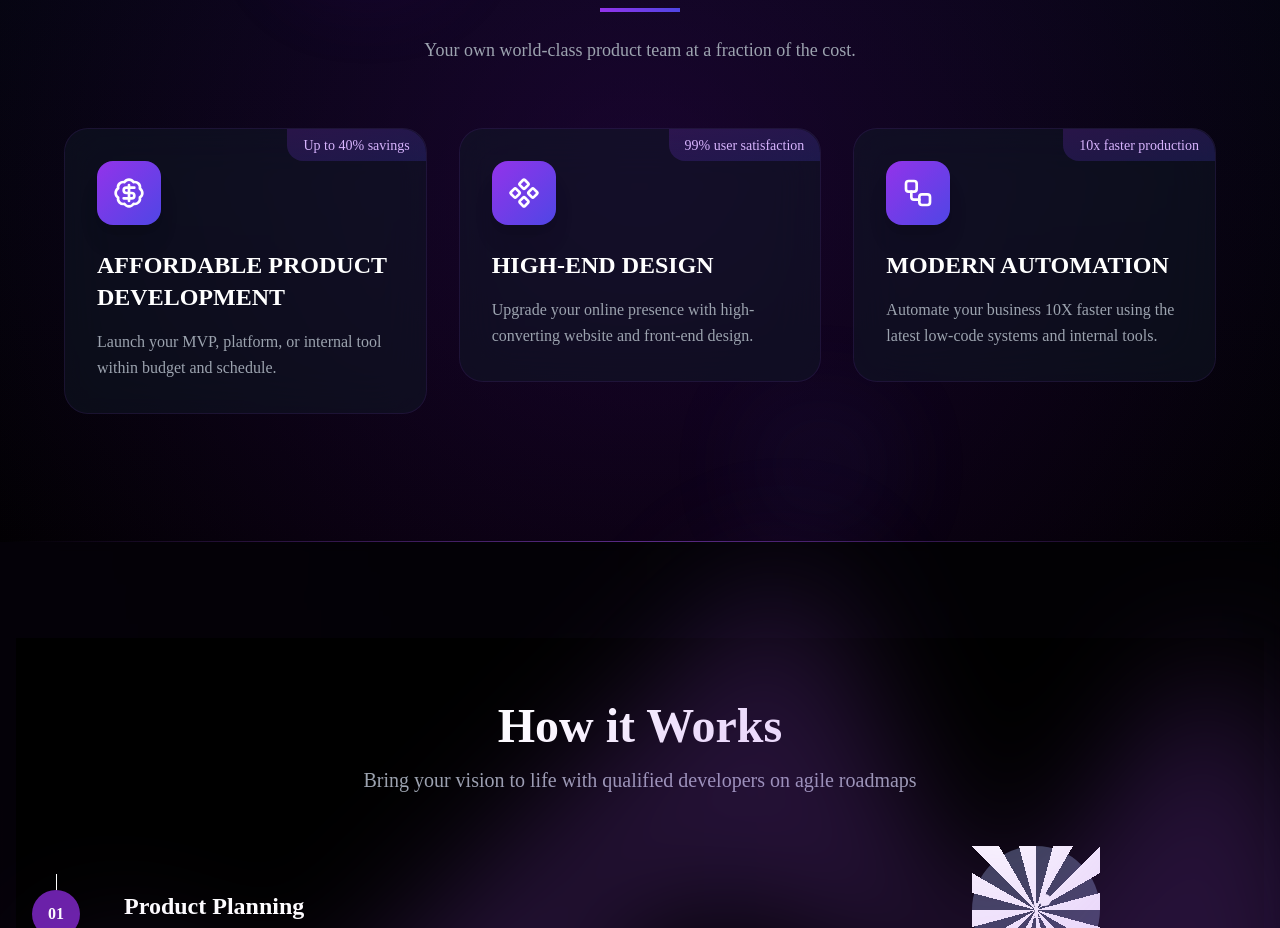
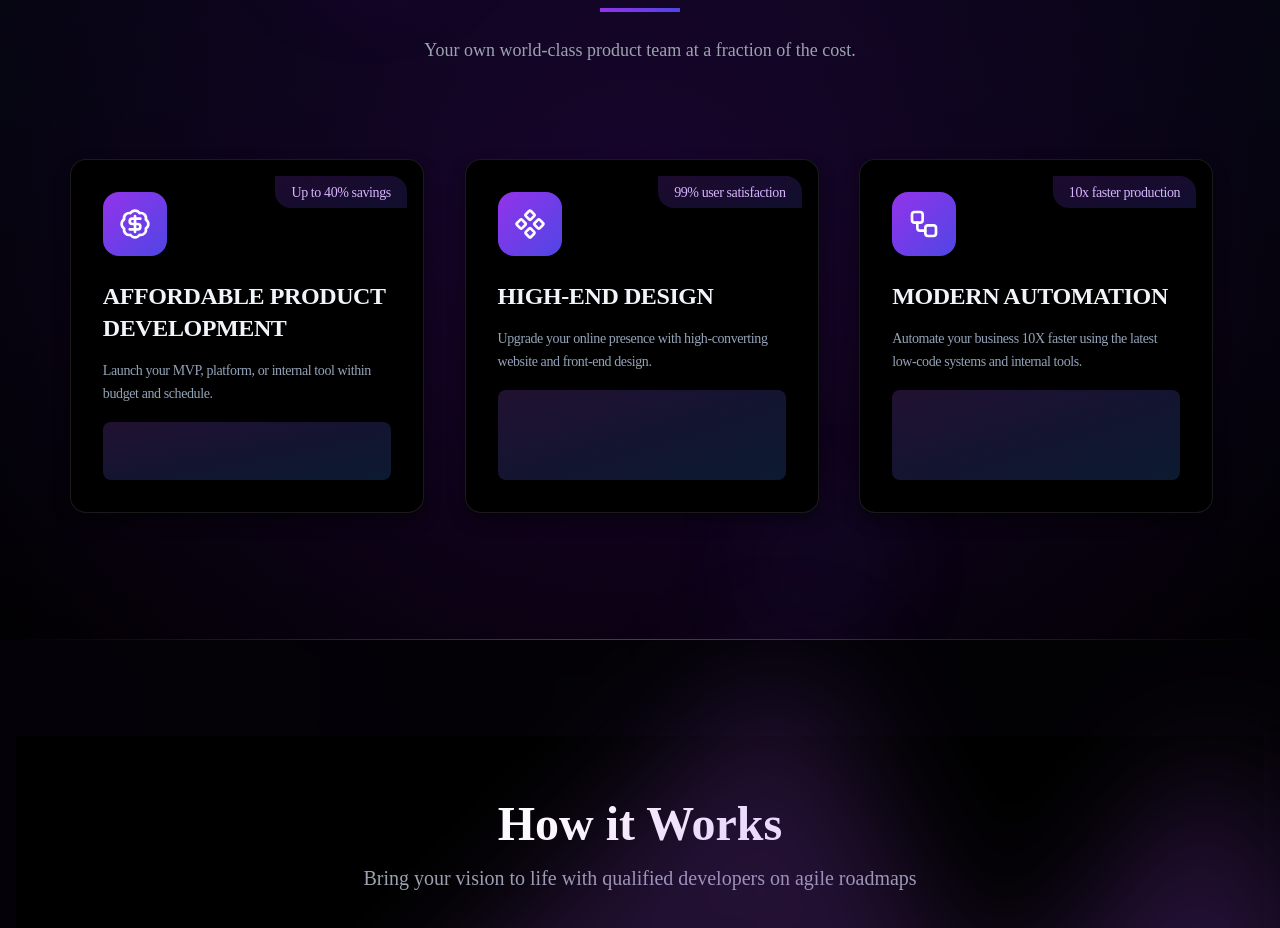
Before and after one commit to ake144/product, a Next.js app: page / in a window 1280 px wide. Shown: the part 1880-2808 px from the top of the page. Built offline with nearby package versions, Linux system fonts and the light colour scheme.

Commit message:
3d-pin added

```diff
--- /dev/null
+++ b/components/ui/3d-pin.tsx
@@ -0,0 +1,166 @@
+"use client";
+import React, { useState } from "react";
+import { motion } from "framer-motion";
+import { cn } from "@/lib/utils";
+import Link from "next/link";
+
+export const PinContainer = ({
+  children,
+  title,
+  href,
+  className,
+  containerClassName,
+}: {
+  children: React.ReactNode;
+  title?: string;
+  href?: string;
+  className?: string;
+  containerClassName?: string;
+}) => {
+  const [transform, setTransform] = useState(
+    "translate(-50%,-50%) rotateX(0deg)"
+  );
+
+  const onMouseEnter = () => {
+    setTransform("translate(-50%,-50%) rotateX(40deg) scale(0.8)");
+  };
+  const onMouseLeave = () => {
+    setTransform("translate(-50%,-50%) rotateX(0deg) scale(1)");
+  };
+
+  return (
+    <Link
+      className={cn(
+        "relative group/pin z-50  cursor-pointer",
+        containerClassName
+      )}
+      onMouseEnter={onMouseEnter}
+      onMouseLeave={onMouseLeave}
+      href={href || "/"}
+    >
+      <div
+        style={{
+          perspective: "1000px",
+          transform: "rotateX(70deg) translateZ(0deg)",
+        }}
+        className="absolute left-1/2 top-1/2 ml-[0.09375rem] mt-4 -translate-x-1/2 -translate-y-1/2"
+      >
+        <div
+          style={{
+            transform: transform,
+          }}
+          className="absolute left-1/2 p-4 top-1/2  flex justify-start items-start  rounded-2xl  shadow-[0_8px_16px_rgb(0_0_0/0.4)] bg-black border border-white/[0.1] group-hover/pin:border-white/[0.2] transition duration-700 overflow-hidden"
+        >
+          <div className={cn(" relative z-50 ", className)}>{children}</div>
+        </div>
+      </div>
+      <PinPerspective title={title} href={href} />
+    </Link>
+  );
+};
+
+export const PinPerspective = ({
+  title,
+  href,
+}: {
+  title?: string;
+  href?: string;
+}) => {
+  return (
+    <motion.div className="pointer-events-none  w-96 h-80 flex items-center justify-center opacity-0 group-hover/pin:opacity-100 z-[60] transition duration-500">
+      <div className=" w-full h-full -mt-7 flex-none  inset-0">
+        <div className="absolute top-0 inset-x-0  flex justify-center">
+          <a
+            href={href}
+            target={"_blank"}
+            className="relative flex space-x-2 items-center z-10 rounded-full bg-zinc-950 py-0.5 px-4 ring-1 ring-white/10 "
+          >
+            <span className="relative z-20 text-white text-xs font-bold inline-block py-0.5">
+              {title}
+            </span>
+
+            <span className="absolute -bottom-0 left-[1.125rem] h-px w-[calc(100%-2.25rem)] bg-gradient-to-r from-emerald-400/0 via-emerald-400/90 to-emerald-400/0 transition-opacity duration-500 group-hover/btn:opacity-40"></span>
+          </a>
+        </div>
+
+        <div
+          style={{
+            perspective: "1000px",
+            transform: "rotateX(70deg) translateZ(0)",
+          }}
+          className="absolute left-1/2 top-1/2 ml-[0.09375rem] mt-4 -translate-x-1/2 -translate-y-1/2"
+        >
+          <>
+            <motion.div
+              initial={{
+                opacity: 0,
+                scale: 0,
+                x: "-50%",
+                y: "-50%",
+              }}
+              animate={{
+                opacity: [0, 1, 0.5, 0],
+                scale: 1,
+
+                z: 0,
+              }}
+              transition={{
+                duration: 6,
+                repeat: Infinity,
+                delay: 0,
+              }}
+              className="absolute left-1/2 top-1/2  h-[11.25rem] w-[11.25rem] rounded-[50%] bg-sky-500/[0.08] shadow-[0_8px_16px_rgb(0_0_0/0.4)]"
+            ></motion.div>
+            <motion.div
+              initial={{
+                opacity: 0,
+                scale: 0,
+                x: "-50%",
+                y: "-50%",
+              }}
+              animate={{
+                opacity: [0, 1, 0.5, 0],
+                scale: 1,
+
+                z: 0,
+              }}
+              transition={{
+                duration: 6,
+                repeat: Infinity,
+                delay: 2,
+              }}
+              className="absolute left-1/2 top-1/2  h-[11.25rem] w-[11.25rem] rounded-[50%] bg-sky-500/[0.08] shadow-[0_8px_16px_rgb(0_0_0/0.4)]"
+            ></motion.div>
+            <motion.div
+              initial={{
+                opacity: 0,
+                scale: 0,
+                x: "-50%",
+                y: "-50%",
+              }}
+              animate={{
+                opacity: [0, 1, 0.5, 0],
+                scale: 1,
+
+                z: 0,
+              }}
+              transition={{
+                duration: 6,
+                repeat: Infinity,
+                delay: 4,
+              }}
+              className="absolute left-1/2 top-1/2  h-[11.25rem] w-[11.25rem] rounded-[50%] bg-sky-500/[0.08] shadow-[0_8px_16px_rgb(0_0_0/0.4)]"
+            ></motion.div>
+          </>
+        </div>
+
+        <>
+          <motion.div className="absolute right-1/2 bottom-1/2 bg-gradient-to-b from-transparent to-cyan-500 translate-y-[14px] w-px h-20 group-hover/pin:h-40 blur-[2px]" />
+          <motion.div className="absolute right-1/2 bottom-1/2 bg-gradient-to-b from-transparent to-cyan-500 translate-y-[14px] w-px h-20 group-hover/pin:h-40  " />
+          <motion.div className="absolute right-1/2 translate-x-[1.5px] bottom-1/2 bg-cyan-600 translate-y-[14px] w-[4px] h-[4px] rounded-full z-40 blur-[3px]" />
+          <motion.div className="absolute right-1/2 translate-x-[0.5px] bottom-1/2 bg-cyan-300 translate-y-[14px] w-[2px] h-[2px] rounded-full z-40 " />
+        </>
+      </div>
+    </motion.div>
+  );
+};
--- a/components/upgrade.tsx
+++ b/components/upgrade.tsx
@@ -2,7 +2,7 @@
 
 import { benefits } from "@/lib/data";
 import { motion } from "framer-motion";
-
+import { PinContainer } from "@/components/ui/3d-pin";
 
 const UpgradeSection = () => {
   const containerVariants = {
@@ -83,30 +83,27 @@
             <motion.div
               key={index}
               variants={itemVariants}
-              className="relative group overflow-hidden"
+              className="h-[24rem] flex items-center justify-center"
             >
-              <motion.div
-                initial={{ scale: 1 }}
-                whileHover={{ scale: 1.05, rotate: 2 }}
-                transition={{ duration: 0.4 }}
-                className="absolute inset-0 bg-gradient-to-br from-purple-600/10 to-indigo-600/10 rounded-3xl blur-2xl group-hover:blur-3xl transition-all duration-500 opacity-0 group-hover:opacity-100"
-              />
-              <div className="relative bg-gray-900/50 backdrop-blur-xl rounded-3xl p-8 border border-purple-500/10 group-hover:border-purple-500/30 transition-all duration-300">
-                <div className="absolute top-0 right-0 bg-gradient-to-br from-purple-600/20 to-indigo-600/20 px-4 py-1 rounded-bl-2xl rounded-tr-3xl">
+              <PinContainer title={benefit.title} href="#">
+                <div className="flex flex-col p-4 tracking-tight text-slate-100/50 w-[20rem] h-[20rem]">
+                  <div className="absolute top-0 right-0 bg-gradient-to-br from-purple-600/20 to-indigo-600/20 px-4 py-1 rounded-bl-2xl rounded-tr-2xl">
                     <span className="text-purple-300 text-sm font-medium">
                       {benefit.stat}
                     </span>
                   </div>
-                <div className="bg-gradient-to-br from-purple-600 to-indigo-600 w-16 h-16 rounded-2xl flex items-center justify-center mb-6 shadow-xl group-hover:scale-110 transition-transform duration-300">
+                  <div className="bg-gradient-to-br from-purple-600 to-indigo-600 w-16 h-16 rounded-2xl flex items-center justify-center mb-6 shadow-xl">
                     {benefit.icon}
                   </div>
-                <h3 className="text-2xl font-bold text-white mb-4 group-hover:text-purple-300 transition-colors duration-300">
+                  <h3 className="text-2xl font-bold text-slate-100 mb-4">
                     {benefit.title}
                   </h3>
-                <p className="text-gray-400 leading-relaxed group-hover:text-gray-300 transition-colors duration-300">
+                  <p className="text-slate-400 text-sm leading-relaxed">
                     {benefit.desc}
                   </p>
+                  <div className="flex flex-1 w-full rounded-lg mt-4 bg-gradient-to-br from-purple-500 via-indigo-500 to-blue-500 opacity-20" />
                 </div>
+              </PinContainer>
             </motion.div>
           ))}
         </motion.div>
```
Lines whose indentation alone changed are shown as unchanged.
